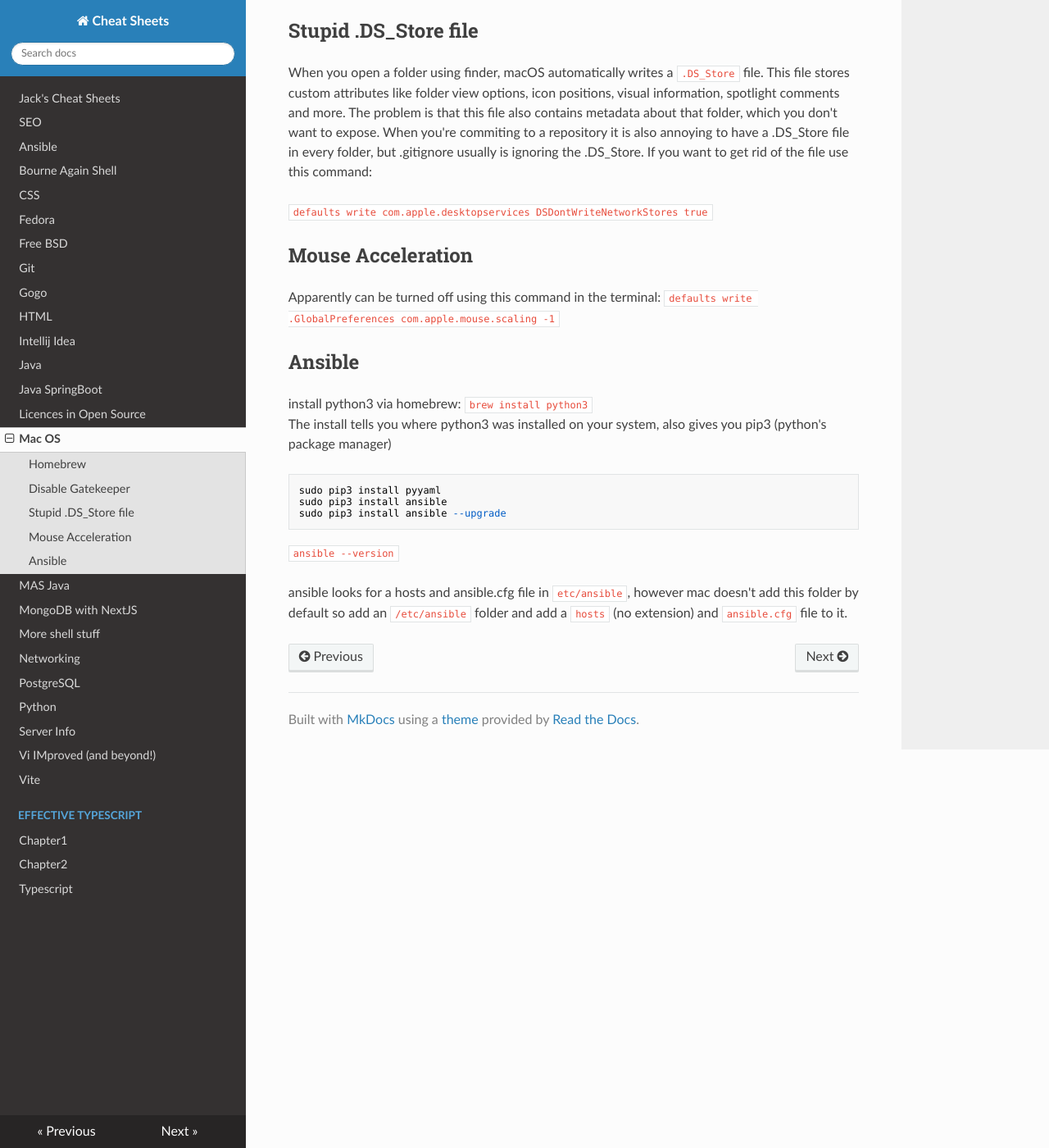
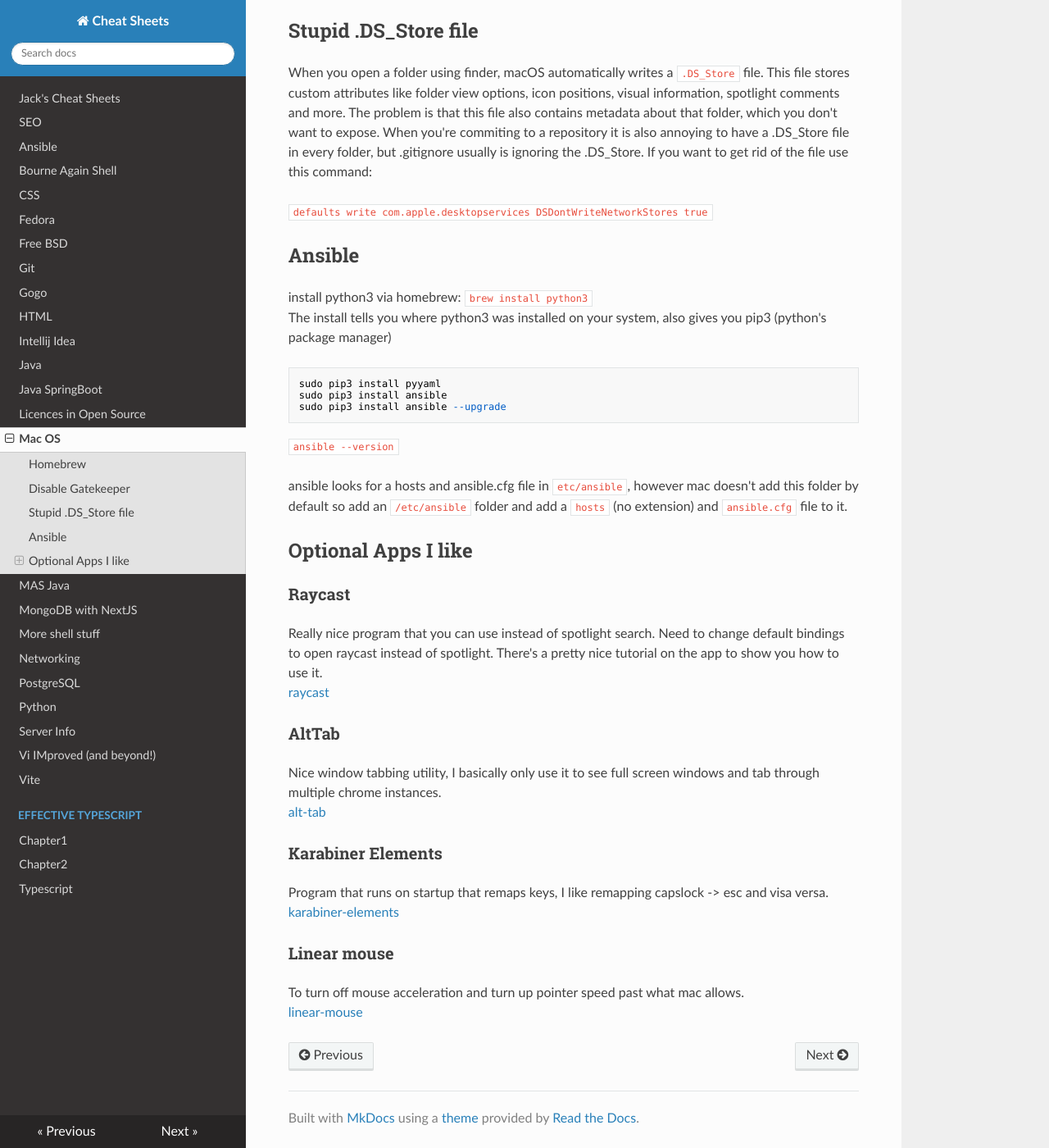
Before and after one commit to jacktrusler/cheat_sheets, an MkDocs documentation site: the page built from docs/mac.md, in a window 1280 px wide and 1400 px high, scrolled down 865 px. Shown: the whole window at 82% size. Built offline with MkDocs 1.6.1, drawn with Linux system fonts in a browser that asks for light colours; nearby versions of some CDN libraries; some of the changed text lies outside the part shown.

Commit message:
drifting through the wind

```diff
--- a/docs/mac.md
+++ b/docs/mac.md
@@ -10,7 +10,7 @@
 
 > The Missing Package Manager for macOS (or Linux)
 
-that's the tagline, Linux isn't usually missing a package manager unless you're doing some crazy gamer stuff.
+That's the tagline, Linux isn't usually missing a package manager unless you're doing some crazy gamer stuff.
 However, MacOS is definitely missing a package manager, also brew is mostly worse than most Linux alternatives but
 hey, you get what you get.
 
@@ -39,10 +39,6 @@
 
 `defaults write com.apple.desktopservices DSDontWriteNetworkStores true`
 
-## Mouse Acceleration
-Apparently can be turned off using this command in the terminal:
-`defaults write .GlobalPreferences com.apple.mouse.scaling -1`
-
 ## Ansible
 install python3 via homebrew: `brew install python3`
 The install tells you where python3 was installed on your system, also gives you pip3 (python's package manager)
@@ -57,3 +53,23 @@
 
 ansible looks for a hosts and ansible.cfg file in `etc/ansible`, however mac doesn't add this folder by default
 so add an `/etc/ansible` folder and add a `hosts` (no extension) and `ansible.cfg` file to it.
+
+## Optional Apps I like
+
+### Raycast
+Really nice program that you can use instead of spotlight search. Need to change default bindings to
+open raycast instead of spotlight. There's a pretty nice tutorial on the app to show you how to use it.
+[raycast](https://raycast.com)
+
+### AltTab
+Nice window tabbing utility, I basically only use it to see full screen windows and tab through multiple
+chrome instances.
+[alt-tab](https://alt-tab-macos.netlify.app/)
+
+### Karabiner Elements
+Program that runs on startup that remaps keys, I like remapping capslock -> esc and visa versa.
+[karabiner-elements](https://karabiner-elements.pqrs.org/)
+
+### Linear mouse
+To turn off mouse acceleration and turn up pointer speed past what mac allows.
+[linear-mouse](https://linearmouse.org/)
```
